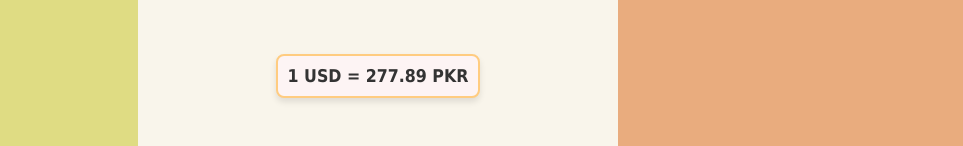
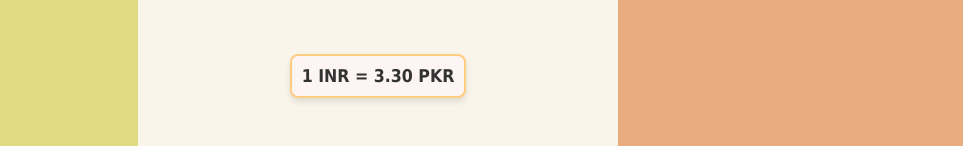
Before and after one commit to MubashirIbrahim19/Currency-Converter, a plain HTML site: page index.html in a window 1280 px wide. Shown: the part 406-552 px from the top of the page, without its empty margins (262-1225 px from the left). Drawn offline with Linux system fonts and the light colour scheme.

Commit message:
html chaging

```diff
--- a/index.html
+++ b/index.html
@@ -40,7 +40,7 @@
           </div>
         </div>
         <div class="show_result">
-          <div class="result">1 USD = 277.89 PKR</div>
+          <div class="result">1 INR = 3.30 PKR</div>
         </div>
       </form>
       <div class="Parent_button">
```
